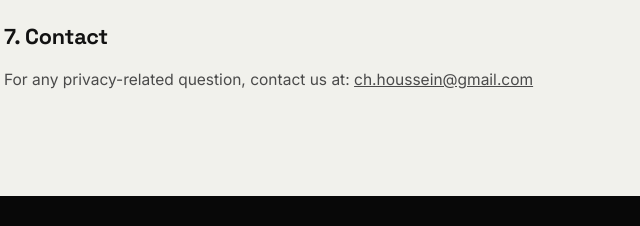
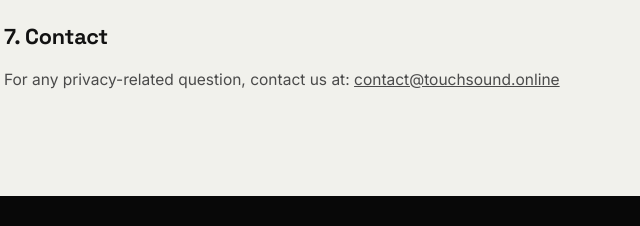
Before and after one commit to housseinchouikhat/touchsound.online, a website: page privacy.html in a window 1280 px wide. Shown: the part 1576-1802 px from the top of the page, 226-866 px from the left. Drawn offline with Linux system fonts and the light colour scheme.

Commit message:
Update privacy.html

```diff
--- a/privacy.html
+++ b/privacy.html
@@ -1,3 +1,4 @@
+
 <!doctype html>
 <html lang="en">
 <head>
@@ -70,7 +71,7 @@
     <p>You may request access to, correction of, or deletion of your personal information at any time by contacting us at the email address below.</p>
 
     <h2>7. Contact</h2>
-    <p>For any privacy-related question, contact us at: <a href="mailto:ch.houssein@gmail.com" style="text-decoration:underline">ch.houssein@gmail.com</a></p>
+    <p>For any privacy-related question, contact us at: <a href="mailto:contact@touchsound.online" style="text-decoration:underline">contact@touchsound.online</a></p>
   </div>
 </section>
 </main>
```
